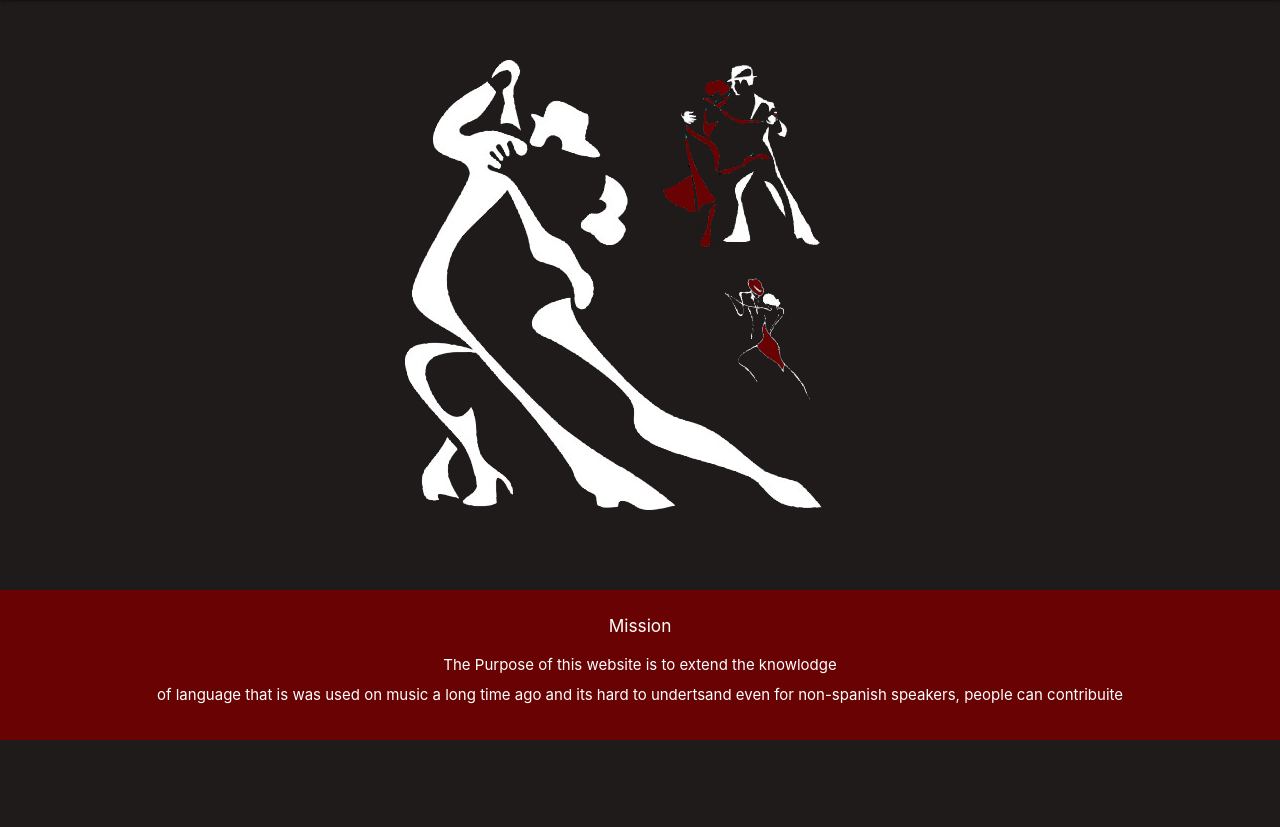
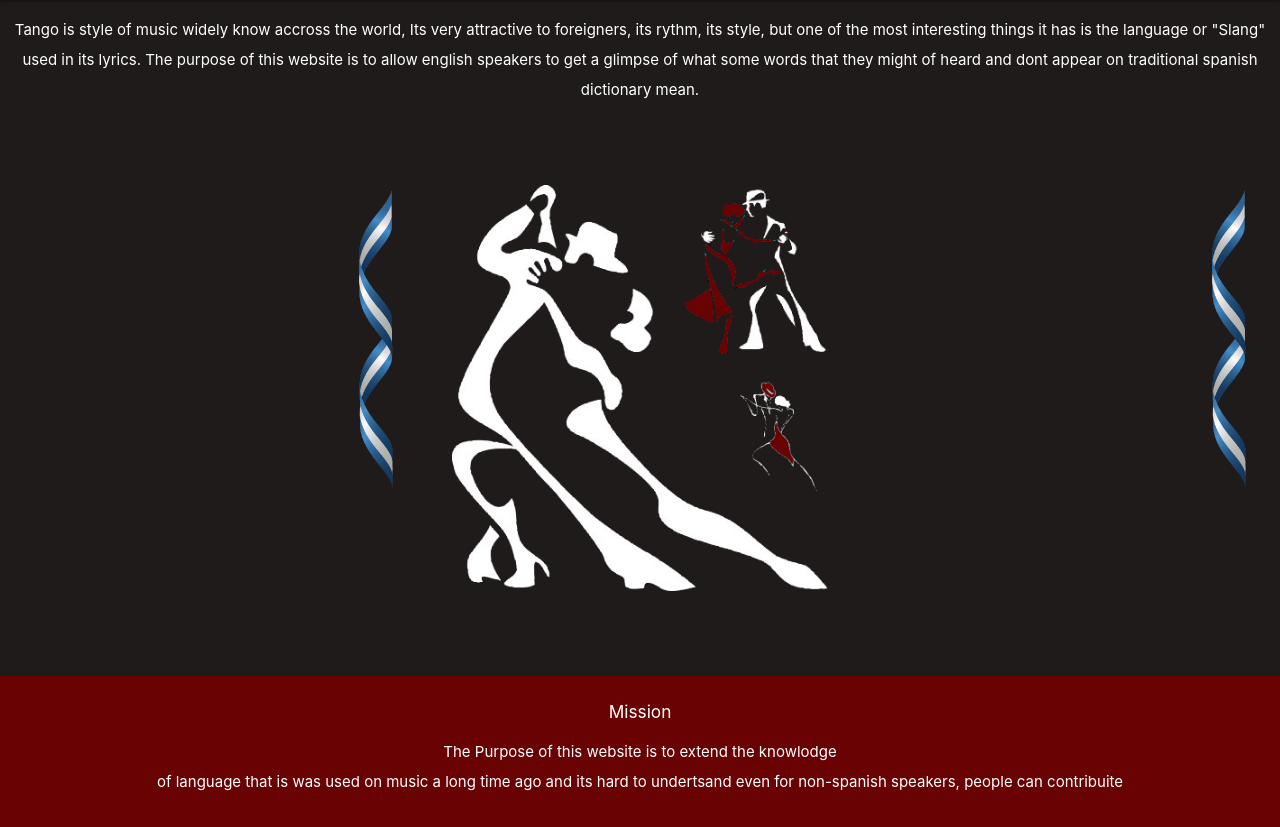
Before and after one commit to Federvgh/MS3-Tango-Dictionary, a Flask app: page /about in a window 1280 px wide. Shown: the part 64-891 px from the top of the page. Before the commit the page ends 804 px from the top, so only its background shows below. Run offline with Flask 2, Linux system fonts and the light colour scheme; some libraries are stand-ins or nearby versions.

Commit message:
added images to about.html

```diff
--- a/static/css/style.css
+++ b/static/css/style.css
@@ -70,3 +70,10 @@ footer {
     margin: 5px;
 
 }
+
+
+.column {
+  float: left;
+  width: 33.33%;
+  padding: 5px;
+}
--- a/templates/about.html
+++ b/templates/about.html
@@ -2,13 +2,25 @@
 {% extends "base.html" %}
 {% block content %}
 
-    <div class="row">
-        <div class="col s12 m4 offset-m4">
-            <img src="static/images/unnamed (1).png" alt="">
 
-
-        </div>
-    </div>
-
+   <div class="row">
+     <div style="text-align:center;">
+    <p>
+ Tango is style of music widely know accross the world, Its very attractive to
+foreigners, its rythm, its style, but one of the most interesting things it has is the language or "Slang"
+used in its lyrics. The purpose of this website is to allow english speakers to get a glimpse of
+what some words that they might of heard and dont appear on traditional spanish dictionary mean. </p>
+</div>
+  <div class="column">
+    <img src="static/images/ribon1.png" alt="" style="width:22%">
+  </div>
+  <div class="column">
+    <img src="static/images/unnamed (1).png" alt="" style="width:100%">
+  </div>
+  <div class="column">
+    <img src="static/images/ribon1.png" alt="" style="width:22%">
+  </div>
+</div>
+</div>
 
 {% endblock %}
--- a/templates/words.html
+++ b/templates/words.html
@@ -52,7 +52,7 @@
     </div>
 </div>
 {% if words|length > 0 %}
-<img src="static/images/ribon1.png" width="100">
+
 <div class="container">
     <div class="row" style="border: 2px solid rgb(119, 119, 119);">
         <div class="col s12">
```
